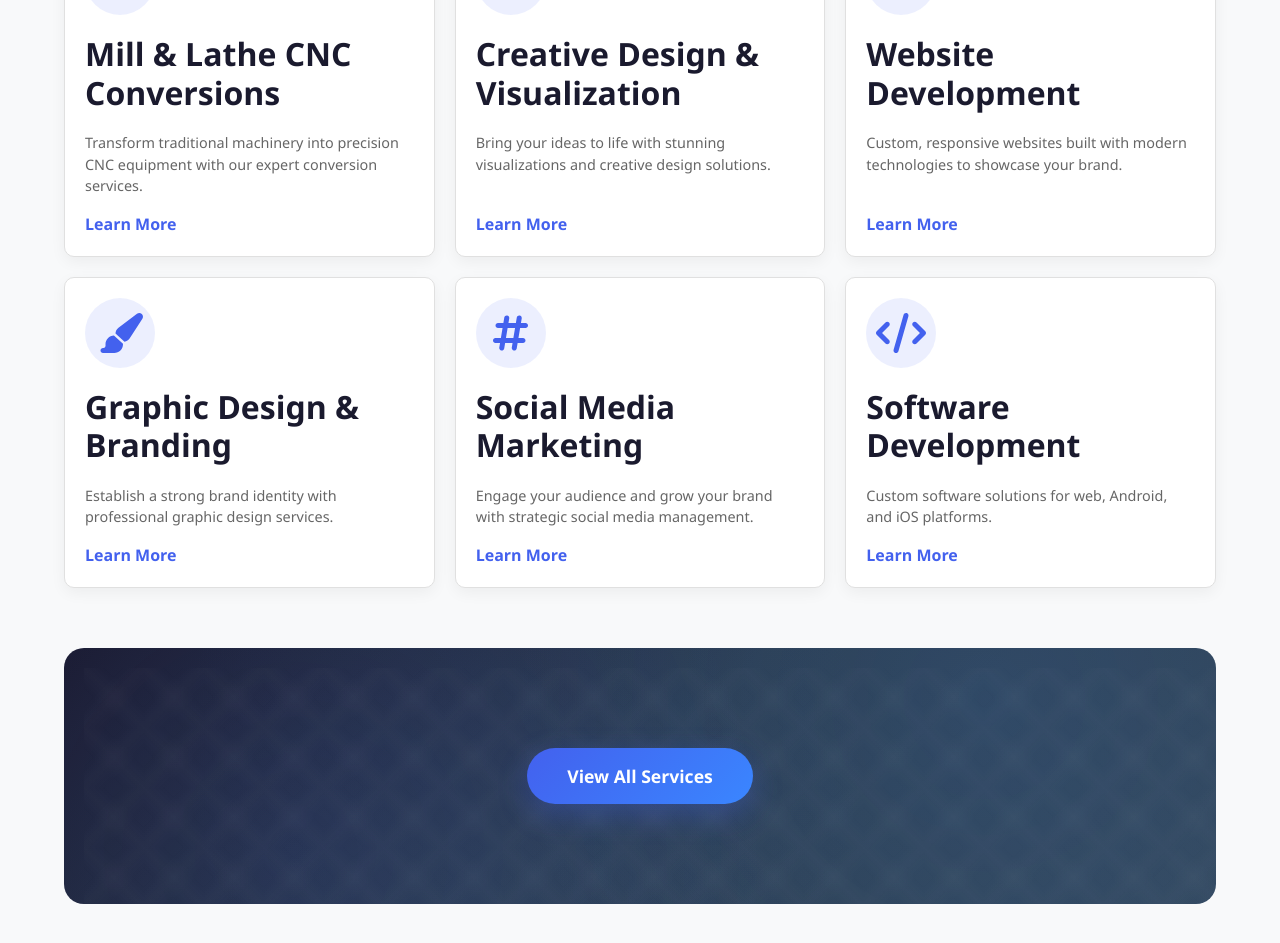
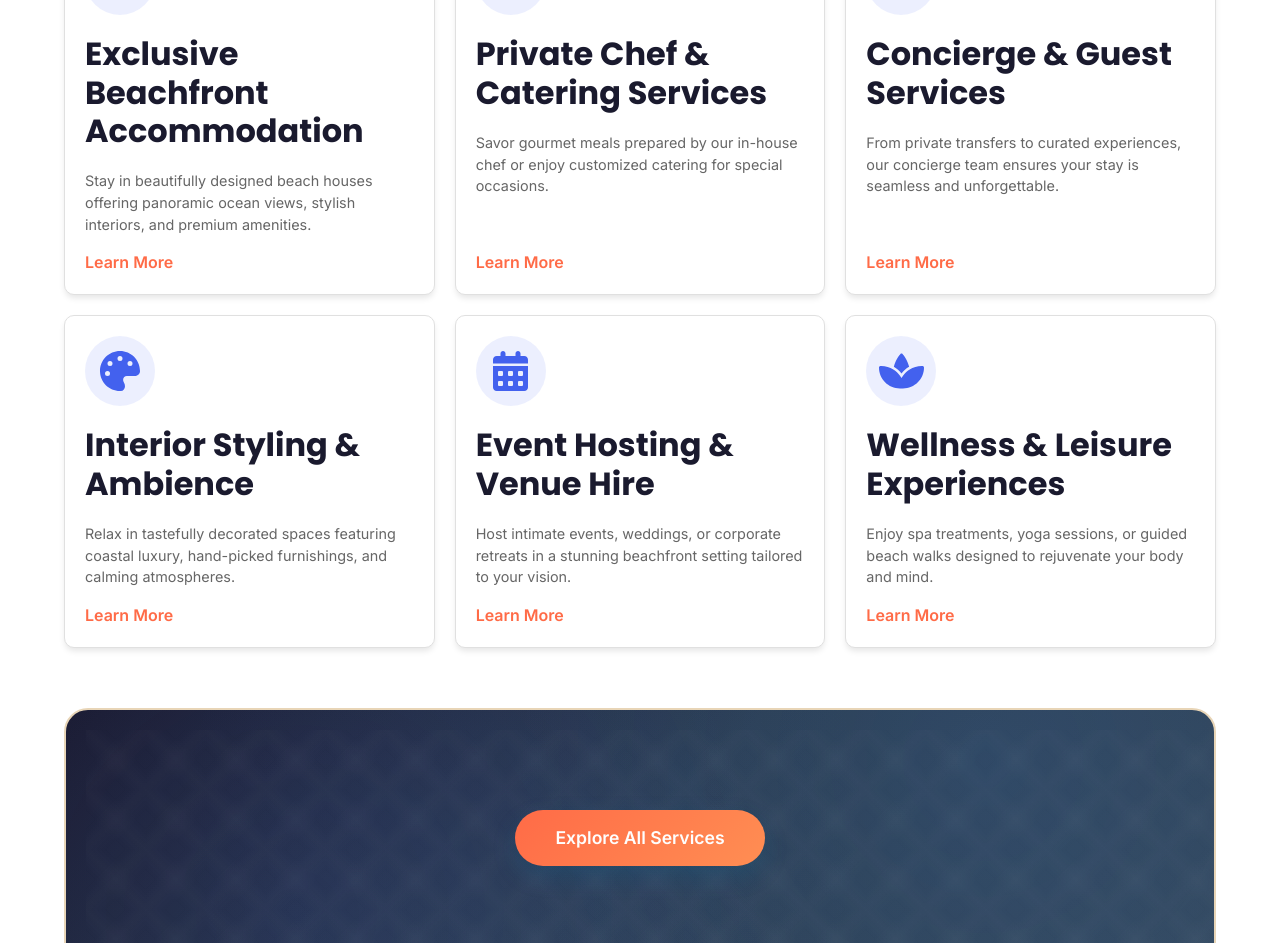
Before and after one commit to TheSuperior1989/barra-cabanas, a React (Vite) app: page / in a window 1280 px wide. Shown: the part 1240-2183 px from the top of the page. Built offline with nearby package versions, Linux system fonts and the light colour scheme.

Commit message:
Update services section - luxury beach house services with beige/sand color theme

```diff
--- a/src/components/home/ServicesOverview.css
+++ b/src/components/home/ServicesOverview.css
@@ -1,6 +1,6 @@
 .services-overview {
   padding: 100px 0;
-  background-color: #f8f9fa;
+  background-color: var(--color-sand-50);
 }
 
 .container {
@@ -17,10 +17,11 @@
 .section-title {
   font-size: 2.5rem;
   font-weight: 700;
+  font-family: var(--font-display);
   margin-bottom: 20px;
   position: relative;
   display: inline-block;
-  color: #1a1a2e;
+  color: var(--color-ocean-900);
 }
 
 .section-title::after {
@@ -31,13 +32,14 @@
   transform: translateX(-50%);
   width: 80px;
   height: 4px;
-  background: linear-gradient(90deg, #4361ee, #3a86ff);
-  border-radius: 10px;
+  background: var(--gradient-sunset);
+  border-radius: var(--radius-full);
 }
 
 .section-subtitle {
   font-size: 1.1rem;
-  color: #666;
+  font-family: var(--font-body);
+  color: var(--color-slate);
   max-width: 700px;
   margin: 0 auto;
   line-height: 1.6;
@@ -51,59 +53,64 @@
 }
 
 .service-card {
-  background-color: #fff;
-  border-radius: 10px;
+  background-color: var(--color-shell-white);
+  border-radius: var(--radius-lg);
   padding: 30px;
-  box-shadow: 0 5px 15px rgba(0, 0, 0, 0.05);
-  transition: all 0.3s ease;
+  box-shadow: var(--shadow-md);
+  transition: all var(--transition-normal);
   height: 100%;
   display: flex;
   flex-direction: column;
+  border: 1px solid var(--color-sand-200);
 }
 
 .service-card:hover {
   transform: translateY(-10px);
-  box-shadow: 0 15px 30px rgba(0, 0, 0, 0.1);
+  box-shadow: var(--shadow-xl);
+  border-color: var(--color-coral-sunset);
 }
 
 .service-icon {
   font-size: 2.5rem;
   margin-bottom: 20px;
-  color: #4361ee;
+  color: var(--color-coral-sunset);
   width: 70px;
   height: 70px;
   display: flex;
   align-items: center;
   justify-content: center;
-  background-color: rgba(67, 97, 238, 0.1);
-  border-radius: 50%;
+  background-color: var(--color-sand-200);
+  border-radius: var(--radius-full);
 }
 
 .service-title {
   font-size: 1.5rem;
   font-weight: 600;
+  font-family: var(--font-display);
   margin-bottom: 15px;
-  color: #1a1a2e;
+  color: var(--color-ocean-900);
 }
 
 .service-description {
-  color: #666;
+  color: var(--color-slate);
+  font-family: var(--font-body);
   line-height: 1.6;
   margin-bottom: 20px;
   flex-grow: 1;
 }
 
 .service-link {
-  color: #4361ee;
+  color: var(--color-coral-sunset);
   text-decoration: none;
   font-weight: 600;
+  font-family: var(--font-body);
   display: inline-flex;
   align-items: center;
-  transition: all 0.3s ease;
+  transition: all var(--transition-normal);
 }
 
 .service-link:hover {
-  color: #3a86ff;
+  color: var(--color-ocean-blue);
   transform: translateX(5px);
 }
 
@@ -111,10 +118,11 @@
   text-align: center;
   margin-top: 60px;
   padding: 80px 40px;
-  background: linear-gradient(135deg, #1a1a2e 0%, #2c3e50 50%, #34495e 100%);
-  border-radius: 20px;
+  background: var(--gradient-sand);
+  border-radius: var(--radius-xl);
   position: relative;
   overflow: hidden;
+  border: 2px solid var(--color-warm-sand);
 }
 
 .services-cta::before {
@@ -125,8 +133,8 @@
   right: 0;
   bottom: 0;
   background-image:
-    radial-gradient(circle at 25% 75%, rgba(67, 97, 238, 0.15) 0%, transparent 50%),
-    radial-gradient(circle at 75% 25%, rgba(58, 134, 255, 0.15) 0%, transparent 50%);
+    radial-gradient(circle at 25% 75%, rgba(255, 107, 71, 0.1) 0%, transparent 50%),
+    radial-gradient(circle at 75% 25%, rgba(74, 124, 89, 0.1) 0%, transparent 50%);
   z-index: 1;
 }
 
@@ -148,18 +156,22 @@
 .services-cta .btn {
   position: relative;
   z-index: 2;
-  background: linear-gradient(135deg, #4361ee 0%, #3a86ff 100%) !important;
+  background: var(--gradient-sunset) !important;
   border: none;
   padding: 15px 40px;
   font-size: 1.1rem;
   font-weight: 600;
-  box-shadow: 0 10px 30px rgba(67, 97, 238, 0.3);
-  transition: all 0.3s ease;
+  font-family: var(--font-body);
+  color: var(--color-shell-white);
+  box-shadow: var(--shadow-ocean);
+  transition: all var(--transition-normal);
+  border-radius: var(--radius-full);
 }
 
 .services-cta .btn:hover {
   transform: translateY(-3px);
-  box-shadow: 0 15px 40px rgba(67, 97, 238, 0.4);
+  box-shadow: var(--shadow-xl);
+  filter: brightness(1.1);
 }
 
 @keyframes subtleMove {
--- a/src/components/home/ServicesOverview.jsx
+++ b/src/components/home/ServicesOverview.jsx
@@ -1,12 +1,12 @@
 import { Link } from 'react-router-dom';
 import { FontAwesomeIcon } from '@fortawesome/react-fontawesome';
 import {
-  faDesktop,
-  faPaintBrush,
-  faCode,
-  faHashtag,
-  faCogs,
-  faChartLine
+  faHome,
+  faUtensils,
+  faConciergeService,
+  faPalette,
+  faCalendarAlt,
+  faSpa
 } from '@fortawesome/free-solid-svg-icons';
 import PlaceholderImage from '../common/PlaceholderImage';
 import { motion } from 'framer-motion';
@@ -15,46 +15,46 @@ import './ServicesOverview.css';
 
 const services = [
   {
-    id: 'cnc',
-    icon: faCogs,
-    title: 'Mill & Lathe CNC Conversions',
-    description: 'Transform traditional machinery into precision CNC equipment with our expert conversion services.',
-    link: '/services#cnc'
+    id: 'accommodation',
+    icon: faHome,
+    title: 'Exclusive Beachfront Accommodation',
+    description: 'Stay in beautifully designed beach houses offering panoramic ocean views, stylish interiors, and premium amenities.',
+    link: '/services#accommodation'
   },
   {
-    id: 'design',
-    icon: faPaintBrush,
-    title: 'Creative Design & Visualization',
-    description: 'Bring your ideas to life with stunning visualizations and creative design solutions.',
-    link: '/services#design'
+    id: 'chef',
+    icon: faUtensils,
+    title: 'Private Chef & Catering Services',
+    description: 'Savor gourmet meals prepared by our in-house chef or enjoy customized catering for special occasions.',
+    link: '/services#chef'
   },
   {
-    id: 'web',
-    icon: faDesktop,
-    title: 'Website Development',
-    description: 'Custom, responsive websites built with modern technologies to showcase your brand.',
-    link: '/services#web'
+    id: 'concierge',
+    icon: faConciergeService,
+    title: 'Concierge & Guest Services',
+    description: 'From private transfers to curated experiences, our concierge team ensures your stay is seamless and unforgettable.',
+    link: '/services#concierge'
   },
   {
-    id: 'graphic',
-    icon: faPaintBrush,
-    title: 'Graphic Design & Branding',
-    description: 'Establish a strong brand identity with professional graphic design services.',
-    link: '/services#graphic'
+    id: 'styling',
+    icon: faPalette,
+    title: 'Interior Styling & Ambience',
+    description: 'Relax in tastefully decorated spaces featuring coastal luxury, hand-picked furnishings, and calming atmospheres.',
+    link: '/services#styling'
   },
   {
-    id: 'social',
-    icon: faHashtag,
-    title: 'Social Media Marketing',
-    description: 'Engage your audience and grow your brand with strategic social media management.',
-    link: '/services#social'
+    id: 'events',
+    icon: faCalendarAlt,
+    title: 'Event Hosting & Venue Hire',
+    description: 'Host intimate events, weddings, or corporate retreats in a stunning beachfront setting tailored to your vision.',
+    link: '/services#events'
   },
   {
-    id: 'software',
-    icon: faCode,
-    title: 'Software Development',
-    description: 'Custom software solutions for web, Android, and iOS platforms.',
-    link: '/services#software'
+    id: 'wellness',
+    icon: faSpa,
+    title: 'Wellness & Leisure Experiences',
+    description: 'Enjoy spa treatments, yoga sessions, or guided beach walks designed to rejuvenate your body and mind.',
+    link: '/services#wellness'
   }
 ];
 
@@ -91,7 +91,7 @@ const ServicesOverview = () => {
         <div className="section-header">
           <h2 className="section-title">Our Services</h2>
           <p className="section-subtitle">
-            We offer a wide range of services to help your business grow and succeed in the digital age.
+            Experience unmatched comfort, elegance, and personalized service at our luxury beachfront retreat.
           </p>
         </div>
 
@@ -118,7 +118,7 @@ const ServicesOverview = () => {
 
         <div className="services-cta">
           <Link to="/services" className="btn btn-primary">
-            View All Services
+            Explore All Services
           </Link>
         </div>
       </div>
```
